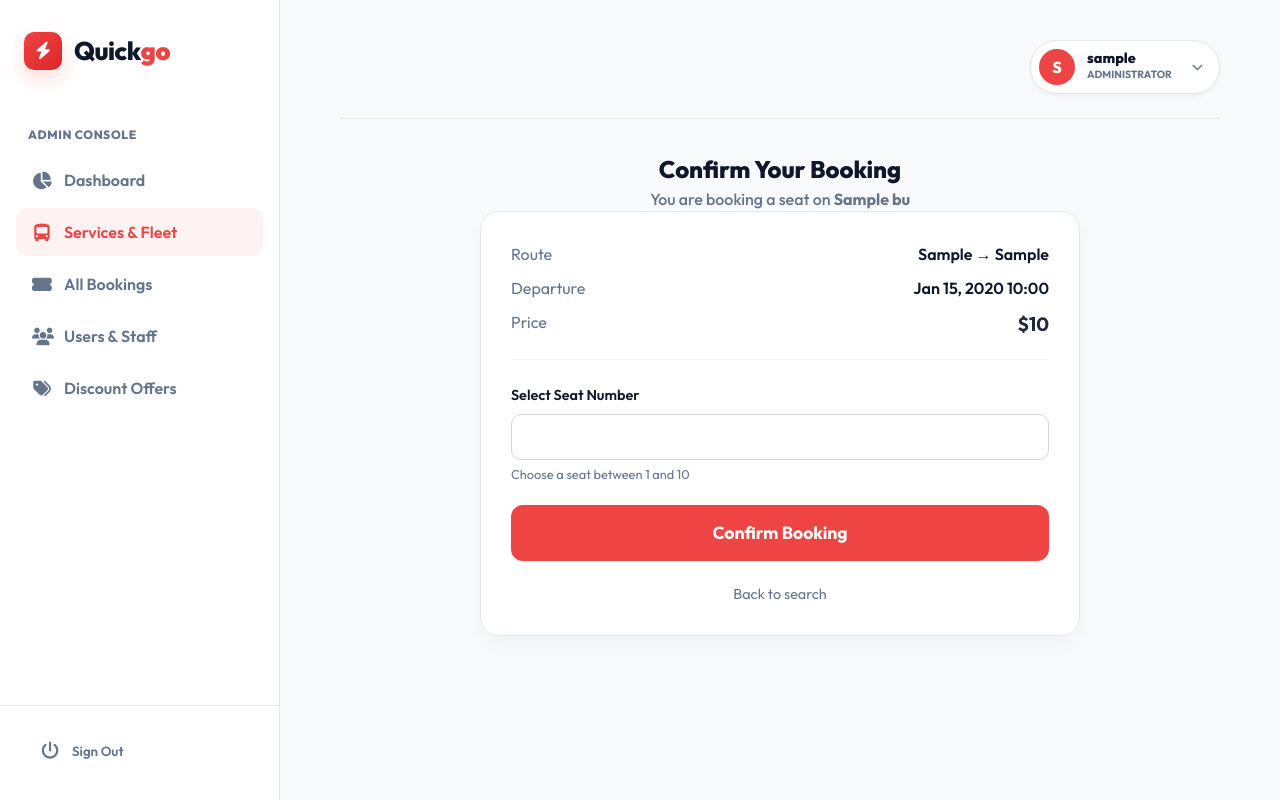
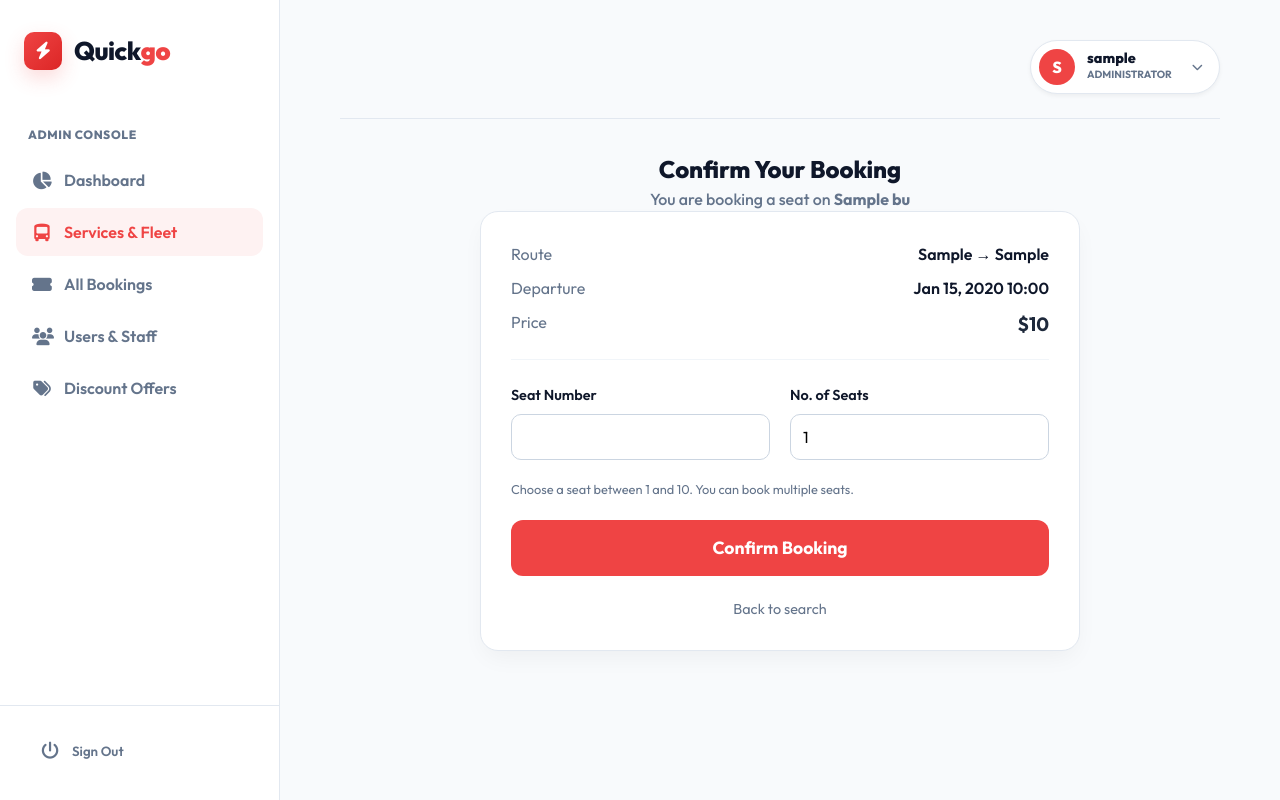
Before and after one commit to miyat0/bus_reservation_project., a Django app: page /users/book/1/ in a window 1280 px wide. Run offline with Django 5.2, Linux system fonts and the light colour scheme; a user stored in the database is signed in; tables that the repository leaves empty hold one stand-in row (values such as "Sample post").

Commit message:
feat: add date-specific search, multi-seat booking, and seat conflict detection

```diff
--- a/admins/templates/admins/home.html
+++ b/admins/templates/admins/home.html
@@ -224,7 +224,7 @@
                 <label>Travel Date</label>
                 <div style="display: flex; align-items: center; gap: 12px;">
                     <i class="fas fa-calendar-days" style="color: var(--primary);"></i>
-                    <input type="date" name="date" value="2026-05-05">
+                    <input type="date" name="travel_date">
                 </div>
             </div>
             <button type="submit" class="search-action">
--- a/templates/users/book_bus.html
+++ b/templates/users/book_bus.html
@@ -25,11 +25,17 @@
 
         <form method="post">
             {% csrf_token %}
-            <div style="margin-bottom: 20px;">
-                <label style="display: block; font-size: 0.9rem; font-weight: 600; margin-bottom: 8px;">Select Seat Number</label>
-                <input type="number" name="seat_number" min="1" max="{{ bus.total_seats }}" required style="width: 100%; padding: 12px; border: 1px solid #cbd5e1; border-radius: 10px; font-size: 1rem;">
-                <p style="font-size: 0.8rem; color: #64748b; margin-top: 5px;">Choose a seat between 1 and {{ bus.total_seats }}</p>
+            <div style="display: grid; grid-template-columns: 1fr 1fr; gap: 20px; margin-bottom: 20px;">
+                <div>
+                    <label style="display: block; font-size: 0.9rem; font-weight: 600; margin-bottom: 8px;">Seat Number</label>
+                    <input type="number" name="seat_number" min="1" max="{{ bus.total_seats }}" required style="width: 100%; padding: 12px; border: 1px solid #cbd5e1; border-radius: 10px; font-size: 1rem;">
+                </div>
+                <div>
+                    <label style="display: block; font-size: 0.9rem; font-weight: 600; margin-bottom: 8px;">No. of Seats</label>
+                    <input type="number" name="number_of_seats" min="1" value="1" required style="width: 100%; padding: 12px; border: 1px solid #cbd5e1; border-radius: 10px; font-size: 1rem;">
+                </div>
             </div>
+            <p style="font-size: 0.8rem; color: #64748b; margin-bottom: 20px;">Choose a seat between 1 and {{ bus.total_seats }}. You can book multiple seats.</p>
 
             {% if form.errors %}
                 <div style="margin-bottom: 20px; padding: 12px; background: #fee2e2; color: #b91c1c; border-radius: 8px; font-size: 0.9rem;">
--- a/templates/users/search_buses.html
+++ b/templates/users/search_buses.html
@@ -22,6 +22,11 @@
             <div style="flex: 1; min-width: 200px; position: relative;">
                 <i class="fas fa-map-pin" style="position: absolute; left: 20px; top: 50%; transform: translateY(-50%); color: var(--primary); z-index: 1;"></i>
                 <input type="text" name="destination" value="{{ request.GET.destination }}" placeholder="To City" class="input" style="padding-left: 48px; border-radius: 20px; height: 56px; border-color: #f1f5f9; background: #fafafa;">
+            </div>
+
+            <div style="flex: 1; min-width: 200px; position: relative;">
+                <i class="fas fa-calendar-days" style="position: absolute; left: 20px; top: 50%; transform: translateY(-50%); color: var(--primary); z-index: 1;"></i>
+                <input type="date" name="travel_date" value="{{ request.GET.travel_date }}" class="input" style="padding-left: 48px; border-radius: 20px; height: 56px; border-color: #f1f5f9; background: #fafafa;">
             </div>
 
             <div style="display: flex; gap: 12px; align-items: center;">
--- a/users/forms.py
+++ b/users/forms.py
@@ -16,7 +16,7 @@ class SignUpForm(UserCreationForm):
 class BookingForm(forms.ModelForm):
     class Meta:
         model = Booking
-        fields = ['seat_number']
+        fields = ['seat_number', 'number_of_seats']
 
 class ReviewForm(forms.ModelForm):
     class Meta:
--- a/users/models.py
+++ b/users/models.py
@@ -13,6 +13,7 @@ class Booking(models.Model):
     user = models.ForeignKey(User, on_delete=models.CASCADE)
     bus = models.ForeignKey(Bus, on_delete=models.CASCADE)
     seat_number = models.IntegerField()
+    number_of_seats = models.IntegerField(default=1)
     booking_date = models.DateTimeField(auto_now_add=True)
     is_boarded = models.BooleanField(default=False)
 
--- a/users/views.py
+++ b/users/views.py
@@ -42,11 +42,14 @@ def search_buses(request):
     buses = Bus.objects.all()
     source = request.GET.get('source')
     destination = request.GET.get('destination')
+    travel_date = request.GET.get('travel_date')
 
     if source:
         buses = buses.filter(source__icontains=source)
     if destination:
         buses = buses.filter(destination__icontains=destination)
+    if travel_date:
+        buses = buses.filter(departure_time__date=travel_date)
 
     return render(request, 'users/search_buses.html', {'buses': buses})
 
@@ -62,13 +65,17 @@ def book_bus(request, bus_id):
 
             if booking.seat_number <= 0:
                 form.add_error('seat_number', 'Seat number must be greater than 0.')
-            elif bus.available_seats <= 0:
-                form.add_error(None, 'No seats available on this bus.')
+            elif booking.number_of_seats <= 0:
+                form.add_error('number_of_seats', 'Number of seats must be at least 1.')
+            elif booking.number_of_seats > bus.available_seats:
+                form.add_error('number_of_seats', f'Only {bus.available_seats} seats available.')
+            elif Booking.objects.filter(bus=bus, seat_number=booking.seat_number, status='Confirmed').exists():
+                form.add_error('seat_number', f'Seat {booking.seat_number} is already booked.')
             else:
                 booking.save()
-                bus.available_seats -= 1
+                bus.available_seats -= booking.number_of_seats
                 bus.save()
-                messages.success(request, 'Booking successful!')
+                messages.success(request, f'Successfully booked {booking.number_of_seats} seat(s)!')
                 return redirect('user_dashboard')
     else:
         form = BookingForm()
```
